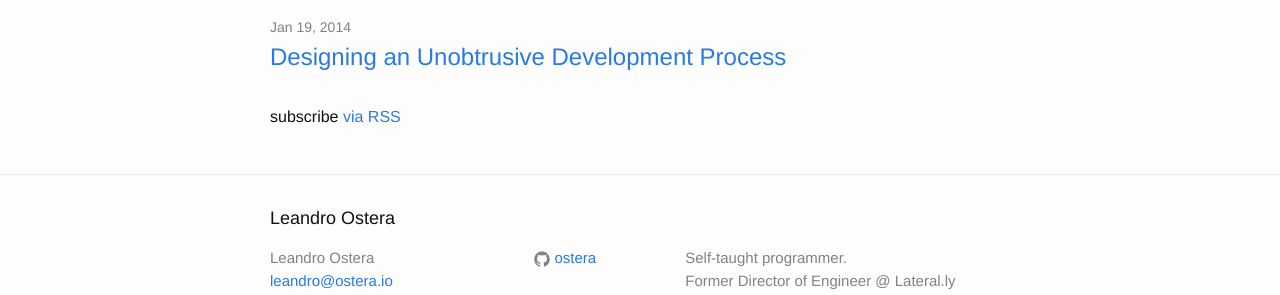
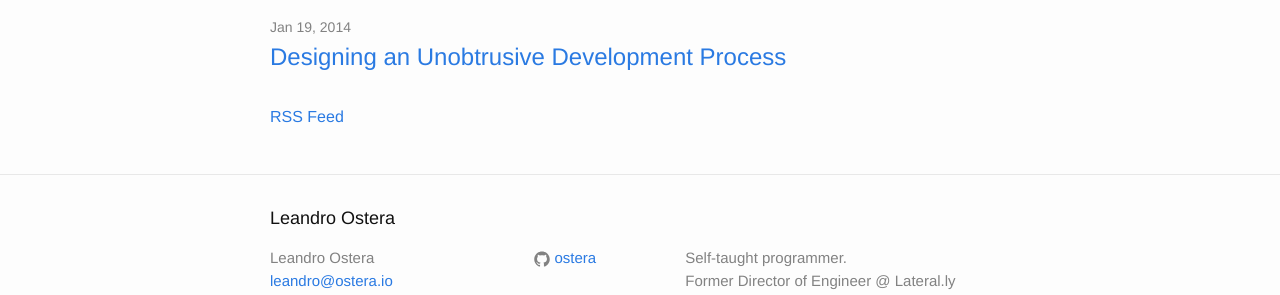
Before and after one commit to ostera/ostera.github.io, a Jekyll site: the page built from index.html, in a window 1280 px wide. Shown: the part 257-552 px from the top of the page. Built offline with Jekyll 4.4.1, drawn with Linux system fonts in a browser that asks for light colours.

Commit message:
changed rss link

```diff
--- a/index.html
+++ b/index.html
@@ -16,6 +16,6 @@ layout: default
     {% endfor %}
   </ul>
 
-  <p class="rss-subscribe">subscribe <a href="{{ "/feed.xml" | prepend: site.baseurl }}">via RSS</a></p>
+  <p class="rss-subscribe"><a href="{{ "/feed.xml" | prepend: site.baseurl }}">RSS Feed</a></p>
 
 </div>
```
